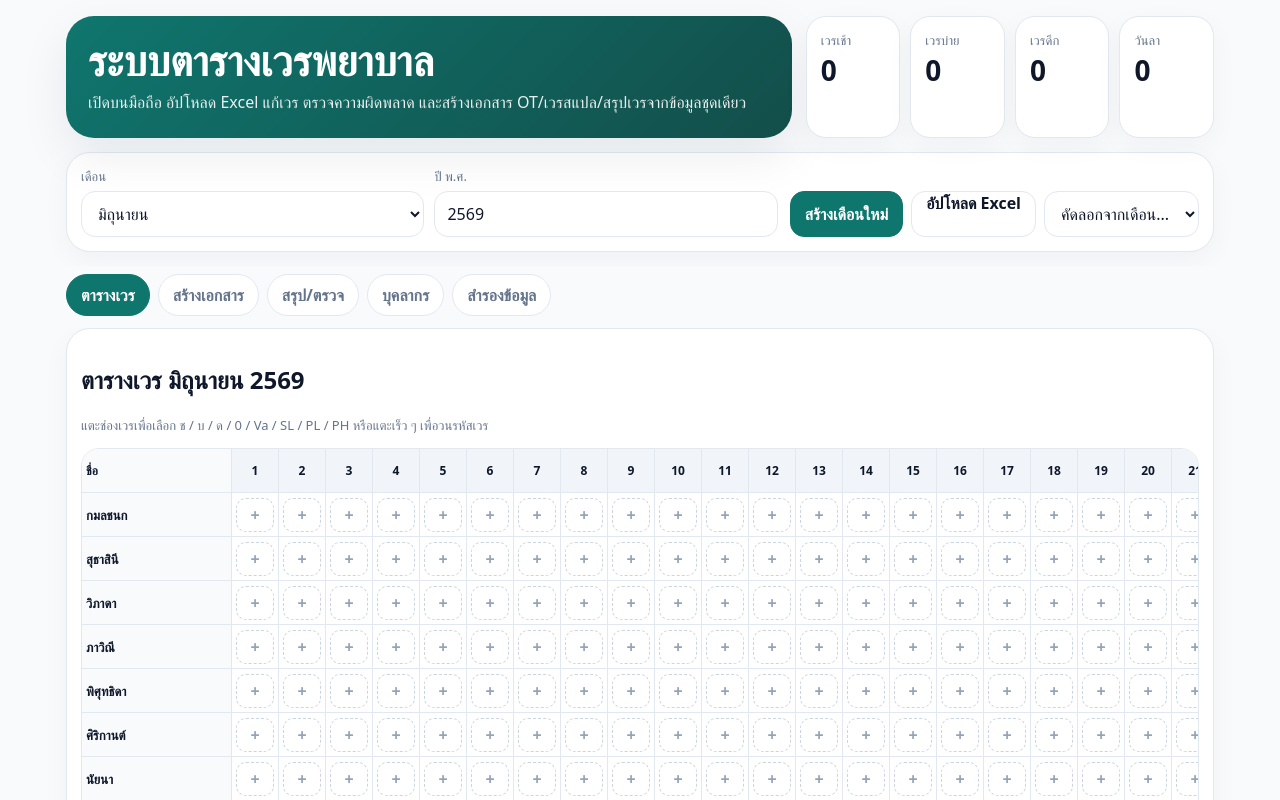
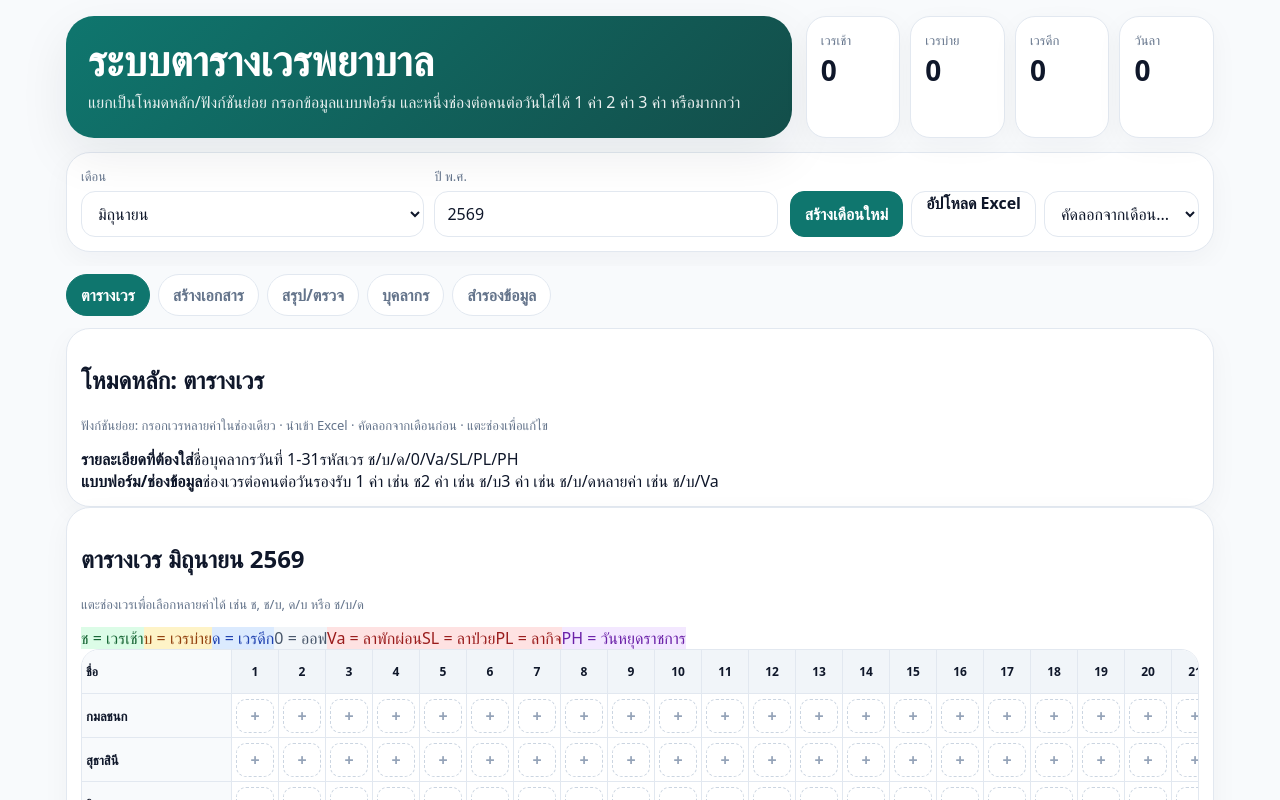
Before and after one commit to proweed001-ux/nurse-shift-mobile-web, a Next.js app: page / in a window 1280 px wide. Shown: the top 800 px of the page. Built offline with nearby package versions, Linux system fonts and the light colour scheme.

Commit message:
Add mode-based UI and multi-value shift picker

```diff
--- a/app/page.tsx
+++ b/app/page.tsx
@@ -1,12 +1,13 @@
 'use client';
 
+import Link from 'next/link';
 import { ChangeEvent, useEffect, useMemo, useState } from 'react';
 import { daysInMonth, formatThaiDate, thaiMonths } from '../lib/date';
 import { exportMonthlySummary, exportShiftTable, importShiftExcel } from '../lib/excel';
-import { copyPlanToMonth, getShift, setShift, summarize, validatePlan } from '../lib/logic';
+import { copyPlanToMonth, getShiftCodes, getShiftText, setShiftCodes, summarize, toggleShiftCode, validatePlan } from '../lib/logic';
 import { defaultPersonnel } from '../lib/sample';
 import { listPlans, loadPersonnel, loadPlan, makeBlankPlan, savePersonnel, savePlan } from '../lib/storage';
-import { MonthPlan, Personnel, ShiftCode, shiftCodes, shiftMeta } from '../lib/types';
+import { ActiveShiftCode, MonthPlan, Personnel, activeShiftCodes, shiftMeta } from '../lib/types';
 import { exportOtDocx, exportReserveDocx, exportSummaryDocx } from '../lib/documents';
 
 type Tab = 'calendar' | 'documents' | 'report' | 'people' | 'settings';
@@ -20,11 +21,38 @@ const currentDate = new Date();
 const defaultMonth = currentDate.getMonth() + 1;
 const defaultBuddhistYear = currentDate.getFullYear() + 543;
 
-function nextShift(code: ShiftCode): ShiftCode {
-  const visible = ['ช', 'บ', 'ด', '0', 'Va', 'SL', 'PL', 'PH', ''] as ShiftCode[];
-  const index = visible.indexOf(code);
-  return visible[(index + 1) % visible.length];
-}
+const modeDetails: Record<Tab, { title: string; subFunctions: string[]; requiredDetails: string[]; formFields: string[] }> = {
+  calendar: {
+    title: 'โหมดหลัก: ตารางเวร',
+    subFunctions: ['กรอกเวรหลายค่าในช่องเดียว', 'นำเข้า Excel', 'คัดลอกจากเดือนก่อน', 'แตะช่องเพื่อแก้ไข'],
+    requiredDetails: ['ชื่อบุคลากร', 'วันที่ 1-31', 'รหัสเวร ช/บ/ด/0/Va/SL/PL/PH'],
+    formFields: ['ช่องเวรต่อคนต่อวันรองรับ 1 ค่า เช่น ช', '2 ค่า เช่น ช/บ', '3 ค่า เช่น ช/บ/ด', 'หลายค่า เช่น ช/บ/Va'],
+  },
+  documents: {
+    title: 'โหมดหลัก: เอกสาร',
+    subFunctions: ['สร้างคำสั่ง OT', 'สร้างเวรสแปล', 'สร้างสรุปเวร', 'ใช้แม่แบบ Word ต้นฉบับ'],
+    requiredDetails: ['เดือน/ปี', 'เวลาเวร', 'ชื่อ-สกุล', 'ตำแหน่ง', 'หมายเหตุ'],
+    formFields: ['ใช้ข้อมูลจากตารางเวร', 'แยกเวรดึก/เช้า/บ่ายตามรหัส', 'ส่งออก DOCX/XLSX/PDF'],
+  },
+  report: {
+    title: 'โหมดหลัก: ตรวจสอบและรายงาน',
+    subFunctions: ['ตรวจเวรดึกต่อเช้า', 'ตรวจเวรว่างรายวัน', 'นับเวรรายบุคคล', 'เตือนเวรกับวันลาในช่องเดียวกัน'],
+    requiredDetails: ['จำนวนเวรเช้า', 'จำนวนเวรบ่าย', 'จำนวนเวรดึก', 'วันลา', 'วันหยุด'],
+    formFields: ['สรุปต่อคน', 'สรุปรวมทั้งเดือน', 'แจ้ง error/warning'],
+  },
+  people: {
+    title: 'โหมดหลัก: บุคลากร',
+    subFunctions: ['เพิ่มคน', 'แก้ชื่อเล่น', 'กำหนดตำแหน่ง/ระดับ', 'ปิดใช้งานคนที่ไม่ใช้เดือนนี้'],
+    requiredDetails: ['ชื่อ-สกุล', 'ชื่อเล่น', 'ตำแหน่ง', 'ระดับ'],
+    formFields: ['ใช้ชื่อเต็มในคำสั่ง OT', 'ใช้ชื่อสั้นในเวรสแปล', 'สถานะ active/inactive'],
+  },
+  settings: {
+    title: 'โหมดหลัก: สำรองข้อมูล',
+    subFunctions: ['Backup JSON', 'Restore JSON', 'Reset ข้อมูลตัวอย่าง'],
+    requiredDetails: ['แผนเวรเดือนปัจจุบัน', 'รายชื่อบุคลากร', 'ข้อมูลช่องเวรหลายค่า'],
+    formFields: ['เก็บข้อมูลในมือถือ/เบราว์เซอร์', 'ควรสำรองหลังทำเสร็จทุกเดือน'],
+  },
+};
 
 function downloadJson(plan: MonthPlan) {
   const blob = new Blob([JSON.stringify(plan, null, 2)], { type: 'application/json;charset=utf-8' });
@@ -66,6 +94,8 @@ export default function Home() {
     return { morning, afternoon, night, leave };
   }, [summary]);
 
+  const currentMode = modeDetails[tab];
+
   function persist(next: MonthPlan, flash = 'บันทึกแล้ว') {
     setPlan(next);
     savePlan(next);
@@ -74,16 +104,21 @@ export default function Home() {
     setTimeout(() => setMessage(''), 1800);
   }
 
-  function updateCell(personnelId: string, day: number, code: ShiftCode) {
+  function updateCell(personnelId: string, day: number, codes: ActiveShiftCode[]) {
     if (!plan) return;
-    persist(setShift(plan, personnelId, day, code));
+    persist(setShiftCodes(plan, personnelId, day, codes));
+  }
+
+  function toggleCellCode(personnelId: string, day: number, code: ActiveShiftCode) {
+    if (!plan) return;
+    persist(toggleShiftCode(plan, personnelId, day, code));
   }
 
   async function onImportExcel(event: ChangeEvent<HTMLInputElement>) {
     if (!plan || !event.target.files?.[0]) return;
     try {
       const next = await importShiftExcel(event.target.files[0], month, buddhistYear, plan.personnel);
-      persist(next, 'นำเข้า Excel สำเร็จ');
+      persist(next, 'นำเข้า Excel สำเร็จ รองรับช่องที่มีหลายค่า เช่น ช/บ หรือ ช บ ด');
     } catch (error) {
       setMessage('นำเข้า Excel ไม่สำเร็จ ตรวจว่าหัวตารางมีคอลัมน์ชื่อ และวันที่ 1-31');
       console.error(error);
@@ -144,13 +179,14 @@ export default function Home() {
   if (!plan) return null;
 
   const selectedPickerPerson = picker ? plan.personnel.find((person) => person.id === picker.personnelId) : null;
+  const selectedCodes = picker ? getShiftCodes(plan, picker.personnelId, picker.day) : [];
 
   return (
     <main className="app-shell">
       <section className="hero">
         <div className="hero-card">
           <h1>ระบบตารางเวรพยาบาล</h1>
-          <p>เปิดบนมือถือ อัปโหลด Excel แก้เวร ตรวจความผิดพลาด และสร้างเอกสาร OT/เวรสแปล/สรุปเวรจากข้อมูลชุดเดียว</p>
+          <p>แยกเป็นโหมดหลัก/ฟังก์ชันย่อย กรอกข้อมูลแบบฟอร์ม และหนึ่งช่องต่อคนต่อวันใส่ได้ 1 ค่า 2 ค่า 3 ค่า หรือมากกว่า</p>
         </div>
         <div className="quick-grid">
           <div className="stat"><div className="stat-label">เวรเช้า</div><div className="stat-value">{dashboard.morning}</div></div>
@@ -198,10 +234,24 @@ export default function Home() {
         <button className={`tab ${tab === 'settings' ? 'active' : ''}`} onClick={() => setTab('settings')}>สำรองข้อมูล</button>
       </nav>
 
+      <section className="mode-panel card">
+        <div>
+          <h2>{currentMode.title}</h2>
+          <p className="hint">ฟังก์ชันย่อย: {currentMode.subFunctions.join(' · ')}</p>
+        </div>
+        <div className="mode-lists">
+          <div><b>รายละเอียดที่ต้องใส่</b>{currentMode.requiredDetails.map((item) => <span key={item}>{item}</span>)}</div>
+          <div><b>แบบฟอร์ม/ช่องข้อมูล</b>{currentMode.formFields.map((item) => <span key={item}>{item}</span>)}</div>
+        </div>
+      </section>
+
       {tab === 'calendar' && (
         <section className="card">
           <h2>ตารางเวร {thaiMonths[month - 1]} {buddhistYear}</h2>
-          <p className="hint">แตะช่องเวรเพื่อเลือก ช / บ / ด / 0 / Va / SL / PL / PH หรือแตะเร็ว ๆ เพื่อวนรหัสเวร</p>
+          <p className="hint">แตะช่องเวรเพื่อเลือกหลายค่าได้ เช่น ช, ช/บ, ด/บ หรือ ช/บ/ด</p>
+          <div className="legend-row">
+            {activeShiftCodes.map((code) => <span className={`legend-pill ${shiftMeta[code].className}`} key={code}>{code} = {shiftMeta[code].label}</span>)}
+          </div>
           <div className="grid-wrap">
             <table className="shift-table">
               <thead>
@@ -216,17 +266,16 @@ export default function Home() {
                     <td className="name-col">{person.nickname || person.fullName}</td>
                     {Array.from({ length: totalDays }, (_, i) => {
                       const day = i + 1;
-                      const code = getShift(plan, person.id, day);
-                      const className = code ? shiftMeta[code].className : 'empty-shift';
+                      const codes = getShiftCodes(plan, person.id, day);
+                      const className = codes.length === 0 ? 'empty-shift' : codes.length === 1 ? shiftMeta[codes[0]].className : 'shift-multi';
                       return (
                         <td key={day}>
                           <button
                             className={`shift-cell ${className}`}
                             title={`${person.fullName} วันที่ ${day}`}
                             onClick={() => setPicker({ personnelId: person.id, day })}
-                            onDoubleClick={() => updateCell(person.id, day, nextShift(code))}
                           >
-                            {code || '+'}
+                            {codes.length ? codes.join('/') : '+'}
                           </button>
                         </td>
                       );
@@ -243,11 +292,12 @@ export default function Home() {
         <section className="panel-grid">
           <div className="card">
             <h2>สร้างไฟล์ Word</h2>
-            <p className="hint">ไฟล์จะถูกสร้างใหม่ตามเดือนที่เลือก ไม่เขียนทับไฟล์ต้นฉบับ</p>
+            <p className="hint">ปุ่มนี้เป็นฟอร์มมาตรฐาน ส่วนฟอร์มต้นฉบับเป๊ะให้ใช้หน้าแม่แบบ Word</p>
             <div className="actions">
               <button className="btn primary" onClick={() => exportOtDocx(plan)}>คำสั่ง OT .docx</button>
               <button className="btn primary" onClick={() => exportReserveDocx(plan)}>เวรสแปล .docx</button>
               <button className="btn" onClick={() => exportSummaryDocx(plan)}>สรุปเวร .docx</button>
+              <Link className="btn primary" href="/templates">ฟอร์มต้นฉบับ Word</Link>
             </div>
           </div>
           <div className="card">
@@ -349,16 +399,24 @@ export default function Home() {
           <div className="modal" onClick={(event) => event.stopPropagation()}>
             <h2>{selectedPickerPerson.fullName}</h2>
             <p className="muted">{formatThaiDate(picker.day, month, buddhistYear)}</p>
-            <div className="shift-picker">
-              {shiftCodes.map((code) => (
-                <button
-                  key={code || 'blank'}
-                  className={`btn ${code && shiftMeta[code] ? shiftMeta[code].className : ''}`}
-                  onClick={() => { updateCell(picker.personnelId, picker.day, code); setPicker(null); }}
-                >
-                  {code || 'ว่าง'}
-                </button>
-              ))}
+            <p className="hint">เลือกได้หลายค่าในช่องเดียว กดซ้ำเพื่อเอาออก</p>
+            <div className="shift-picker multi-picker">
+              {activeShiftCodes.map((code) => {
+                const isSelected = selectedCodes.includes(code);
+                return (
+                  <button
+                    key={code}
+                    className={`btn ${shiftMeta[code].className} ${isSelected ? 'selected' : ''}`}
+                    onClick={() => toggleCellCode(picker.personnelId, picker.day, code)}
+                  >
+                    {isSelected ? '✓ ' : ''}{code}<br /><small>{shiftMeta[code].label}</small>
+                  </button>
+                );
+              })}
+            </div>
+            <div className="actions" style={{ marginTop: 12 }}>
+              <button className="btn danger" onClick={() => updateCell(picker.personnelId, picker.day, [])}>ล้างช่องนี้</button>
+              <button className="btn primary" onClick={() => setPicker(null)}>เสร็จ</button>
             </div>
           </div>
         </div>
@@ -380,7 +438,7 @@ function PrintDocument({ plan }: { plan: MonthPlan }) {
         <tbody>
           {Array.from({ length: totalDays }, (_, i) => {
             const day = i + 1;
-            const names = (code: 'ด' | 'ช' | 'บ') => plan.personnel.filter((person) => getShift(plan, person.id, day) === code).map((person) => person.nickname || person.fullName).join(', ');
+            const names = (code: 'ด' | 'ช' | 'บ') => plan.personnel.filter((person) => getShiftCodes(plan, person.id, day).includes(code)).map((person) => person.nickname || person.fullName).join(', ');
             return <tr key={day}><td>{formatThaiDate(day, plan.month, plan.buddhistYear)}</td><td>{names('ด')}</td><td>{names('ช')}</td><td>{names('บ')}</td></tr>;
           })}
         </tbody>
```
